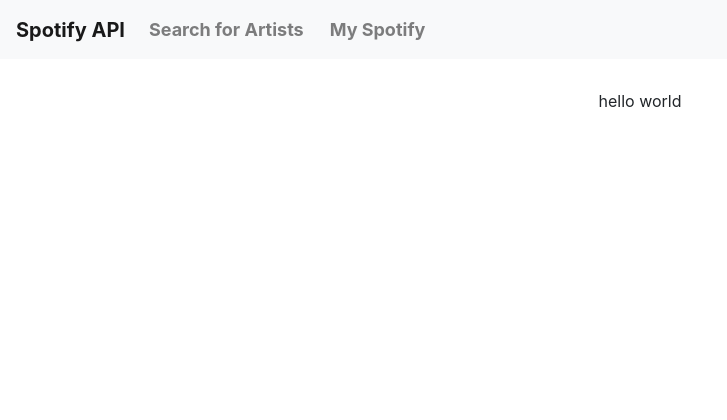
After one commit to cjianyi/spotify-app, a Flask app: template templates/myspotify.html in a window 1280 px wide. The commit adds this page. Shown: the top 420 px of the page, without its empty margins (0-727 px from the left). Run offline with Flask 2, Linux system fonts and the light colour scheme; the template is opened without the code that fills it, so the values that code supplies are empty; some libraries are stand-ins or nearby versions.

Commit message:
added oauth to myspotify

```diff
--- a/app.py
+++ b/app.py
@@ -5,12 +5,13 @@
 
 app = Flask(__name__)
 
-@app.route('/', methods=['GET', 'POST'])
+@app.route('/myspotify', methods=['GET', 'POST'])
 def home():
     sp_oauth = create_spotify_oauth()
     auth_url = sp_oauth.get_authorize_url()
     return redirect(auth_url)
-@app.route('/main', methods=['GET', 'POST'])
+
+@app.route('/', methods=['GET', 'POST'])
 def main():
     return render_template("home.html")
 
@@ -34,7 +35,7 @@
     # code = request.args.get("code")
     # token_info = sp_oauth.get_access_token(code)
     # session[TOKEN_INFO] = token_info
-    return redirect("/main")
+    return render_template("myspotify.html")
 
 if __name__ == "__main__":
     app.run(debug=True)
--- a/templates/base.html
+++ b/templates/base.html
@@ -20,7 +20,7 @@
               <a class="nav-link" href="search">Search for Artists</a>
             </li>
             <li class="nav-item">
-              <a class="nav-link" href="#">My Top Artists</a>
+              <a class="nav-link" href="myspotify">My Spotify</a>
             </li>
           </ul>
         </div>
--- /dev/null
+++ b/templates/myspotify.html
@@ -0,0 +1,6 @@
+{% extends 'base.html' %}
+
+
+{% block content %}
+<p>hello world</p>
+{% endblock %}
```
